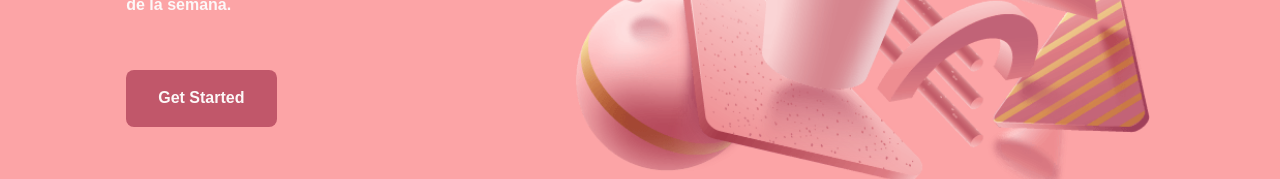
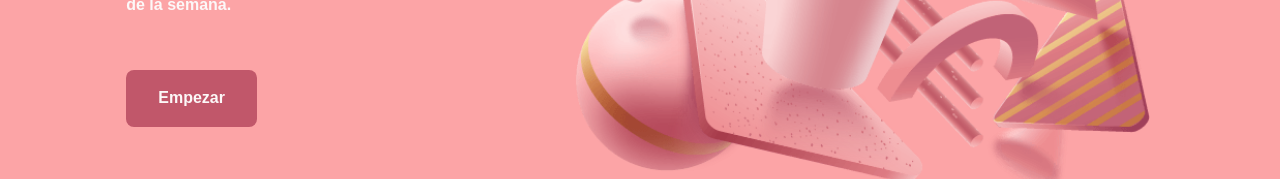
Before and after one commit to andresavendanodev/Coffee3DLandingPage, a plain HTML site: page index.html in a window 1280 px wide. Shown: the part 435-614 px from the top of the page. Drawn offline with nearby package versions, Linux system fonts and the light colour scheme.

Commit message:
cambio del texto del botón

```diff
--- a/index.html
+++ b/index.html
@@ -51,7 +51,7 @@
                 <div class="home__data">
                     <h1 class="home__title">Coffee<br> Drink 3D</h1>
                     <p class="home__description">Ayudanos a descubrir la mejor bebida de Café <br>de la semana.</p>
-                    <a href="#" class="home__button">Get Started</a>
+                    <a href="#" class="home__button">Empezar</a>
                 </div>
             </div>
         </section>
```
